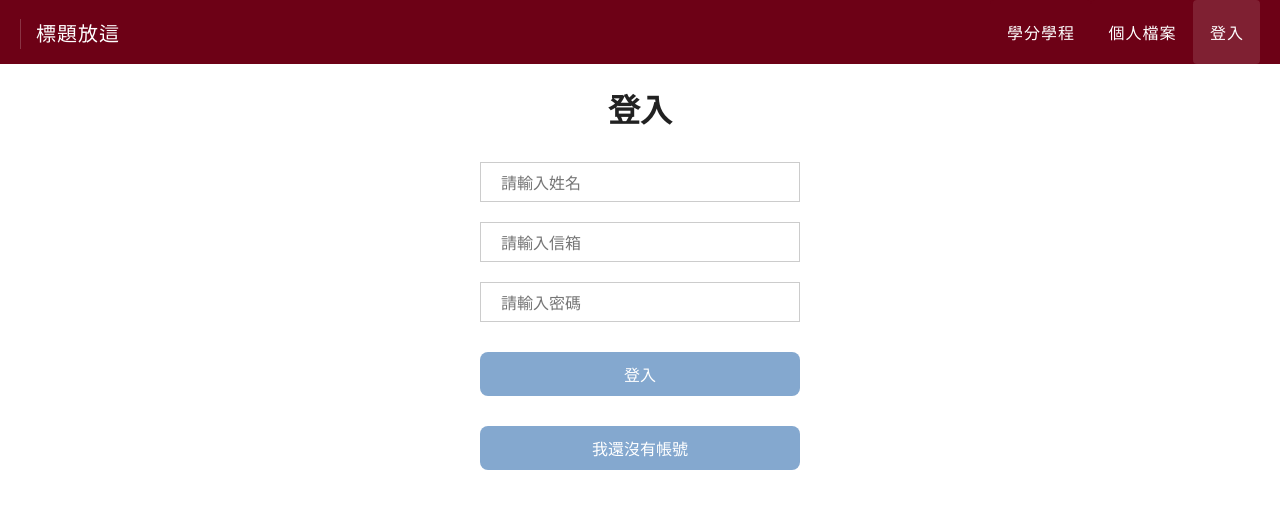
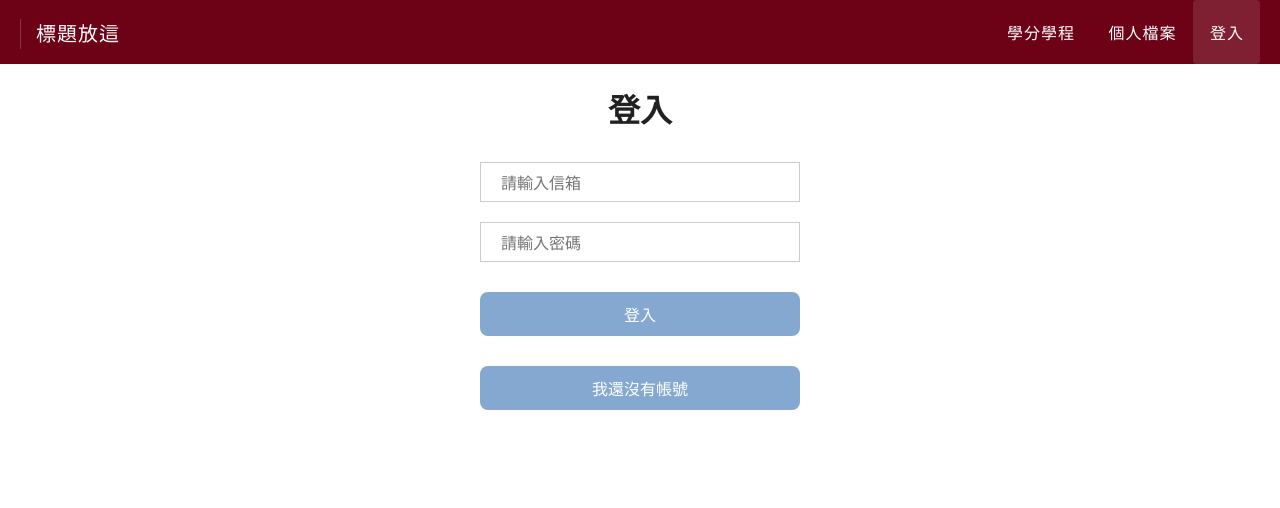
Before and after one commit to maggiey89/vproject, a Vue app: page /Login in a window 1280 px wide. Shown: the top 508 px of the page. Built offline with nearby package versions, Linux system fonts and the light colour scheme; the HTML template or start-up script is replaced by a standard one.

Commit message:
register

```diff
--- a/src/views/Login.vue
+++ b/src/views/Login.vue
@@ -1,7 +1,7 @@
 <template>
-  <h1>登入</h1>
   <div class="login-container">
-    <input type="text" placeholder="請輸入姓名" />
+    <h1>登入</h1>
+    <!-- <input type="text" placeholder="請輸入姓名" /> -->
     <input type="text" placeholder="請輸入信箱" />
     <input type="password" placeholder="請輸入密碼" />
     <button>登入</button>
@@ -46,7 +46,6 @@
   width: 320px;
   margin-bottom: 20px;
   margin-top: 10px;
-
 }
 
 button:hover {
--- a/src/views/register.vue
+++ b/src/views/register.vue
@@ -1,7 +1,8 @@
 <template>
   <!-- <img class="logo" src="./path of the logo"> -->
-  <h1>註冊</h1>
+
   <div class="register-container">
+    <h1>註冊</h1>
     <input type="text" placeholder="請輸入姓名" />
     <input type="text" placeholder="請輸入信箱" />
     <input type="password" placeholder="請輸入密碼" />
```
